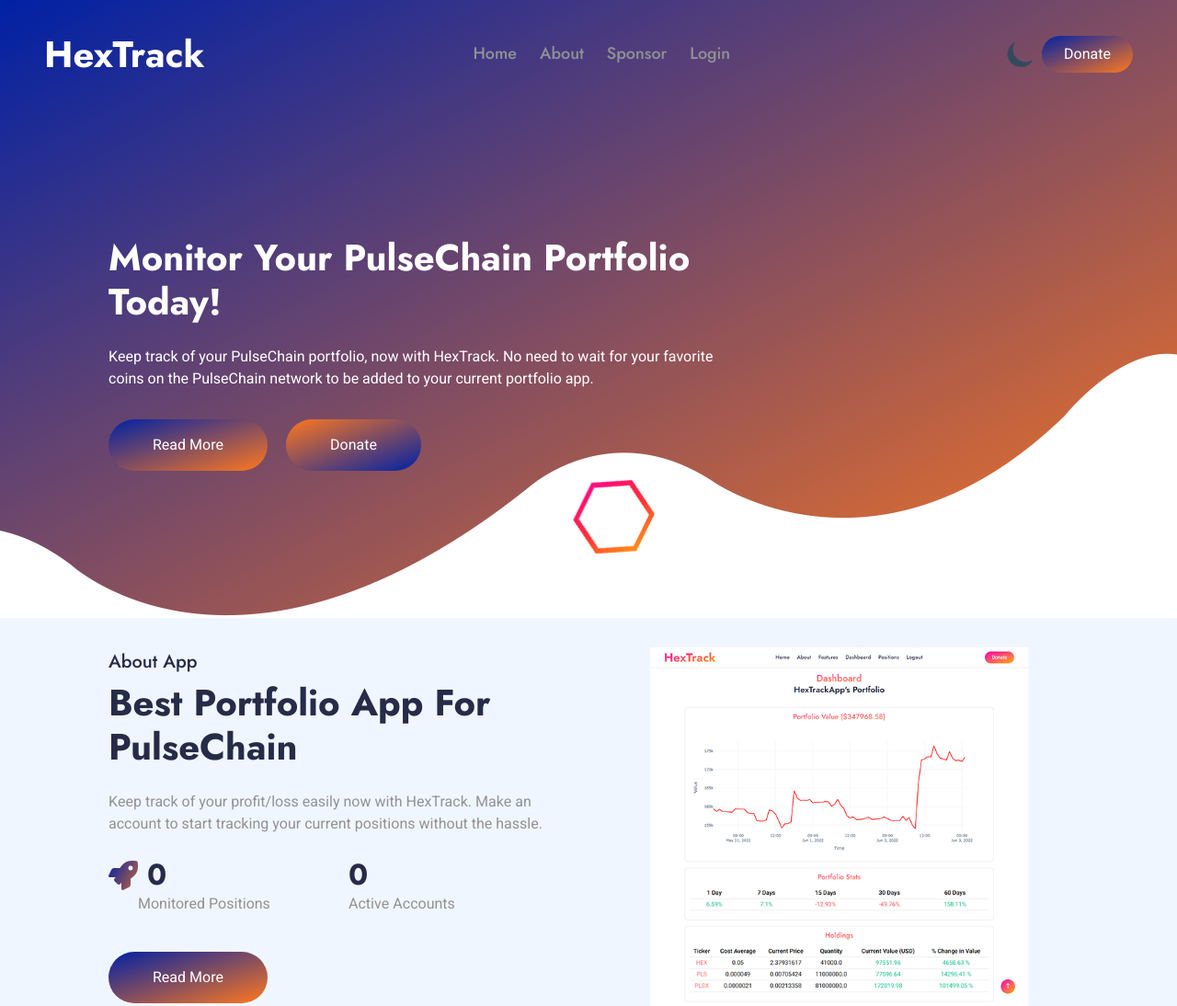
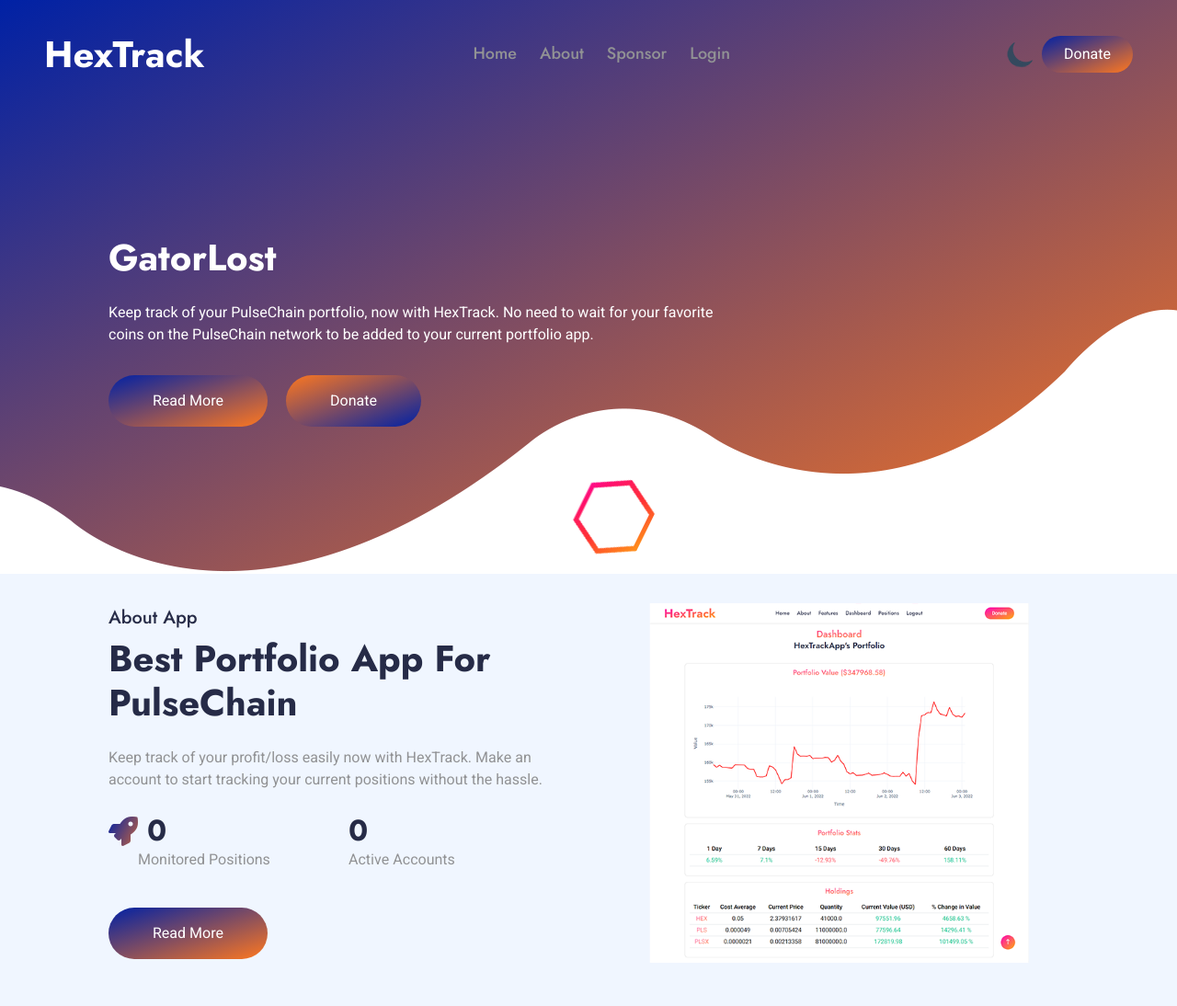
Before and after one commit to amandacruzz/TheFounders, a Django app: page / in a window 1280 px wide. Shown: the top 1094 px of the page at 92% size. Run offline with Django 4.2, Linux system fonts and the light colour scheme; data that the repository does not hold is empty; some libraries are stand-ins or nearby versions.

Commit message:
Gatorlost title

```diff
--- a/templates/index.html
+++ b/templates/index.html
@@ -50,7 +50,7 @@
                 <div class="container px-lg-5">
                     <div class="row g-5">
                         <div class="col-lg-8 text-center text-lg-start">
-                            <h1 class="text-white mb-4 animated slideInDown">Monitor Your PulseChain Portfolio Today!</h1>
+                            <h1 class="text-white mb-4 animated slideInDown">GatorLost</h1>
                             <p class="text-white pb-3 animated slideInDown">Keep track of your PulseChain portfolio, now with HexTrack. No need to wait for your favorite coins on the PulseChain network to be added to your current portfolio app.</p>
                             <a href="" class="btn btn-primary-gradient py-sm-3 px-4 px-sm-5 rounded-pill me-3 animated slideInLeft">Read More</a>
                             <a href="{% url 'donate' %}" class="btn btn-secondary-gradient py-sm-3 px-4 px-sm-5 rounded-pill animated slideInRight">Donate</a>
```
